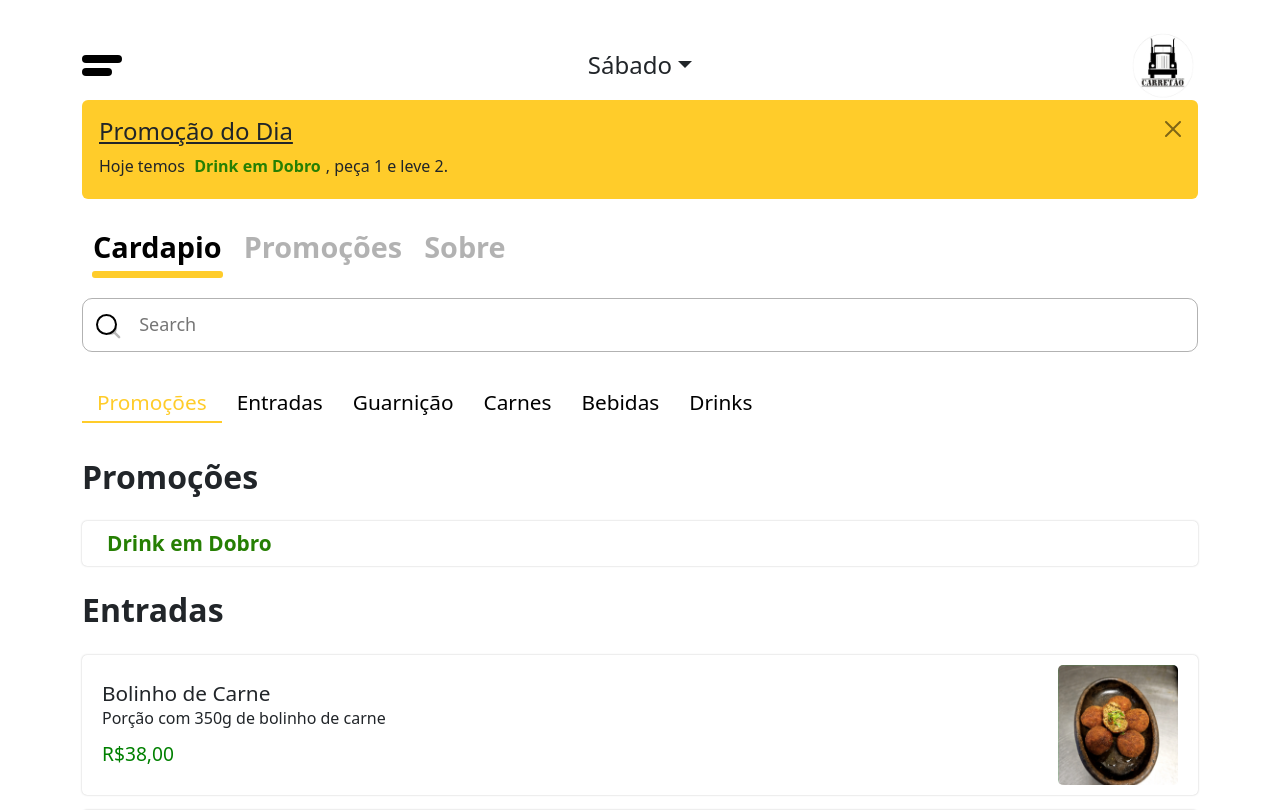
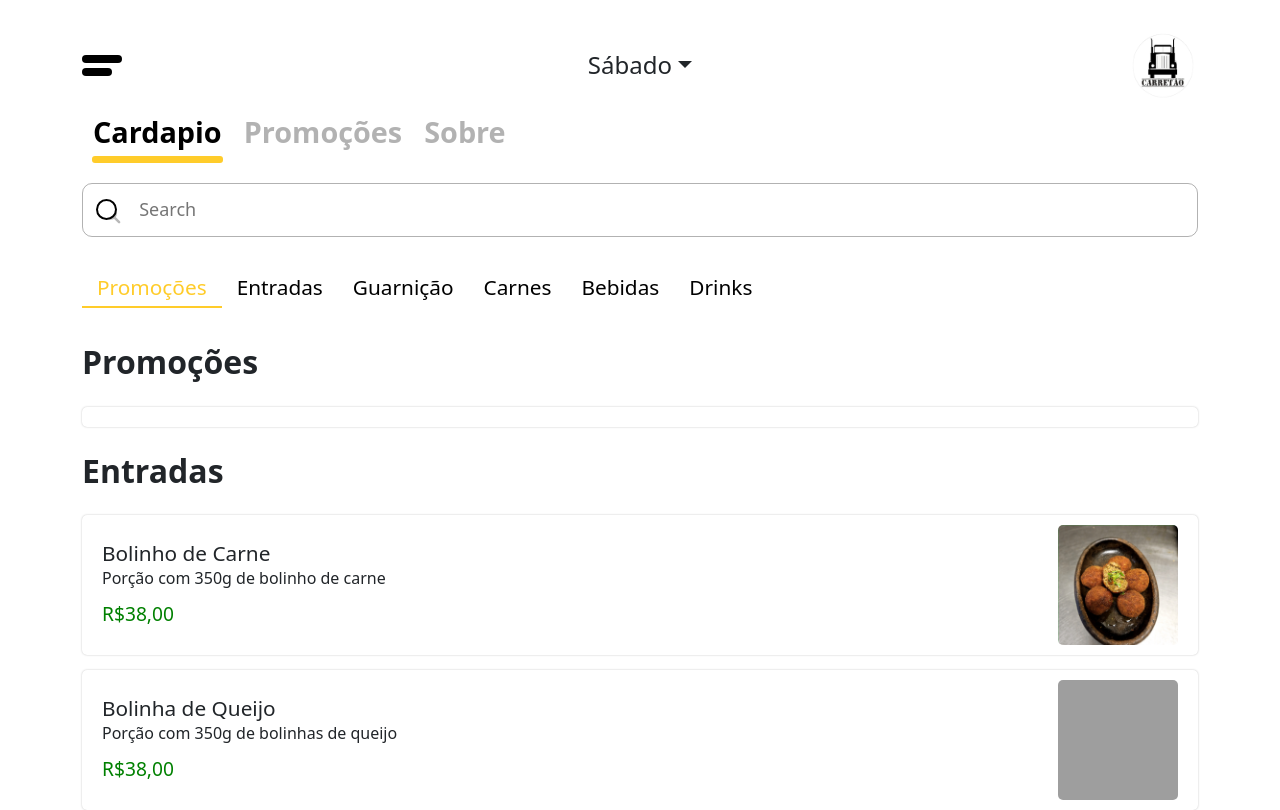
Before and after one commit to TRosetti/Carretao_Bar, a plain HTML site: page index.html in a window 1280 px wide. Shown: the top 810 px of the page. Drawn offline with nearby package versions, Linux system fonts and the light colour scheme; grey boxes are pictures that could not be loaded.

Commit message:
Promoção

```diff
--- a/index.html
+++ b/index.html
@@ -77,7 +77,7 @@
 
 
 
-            <div class="alert alert-dismissible fade show">
+            <div class="alert alert-dismissible fade show" style="display: none;">
 
                 <h4 class="alert-heading">Promoções</h4>
                 <p class="my-1">Confira nossas promoções no link abaixo ou clicando em Promoções ao lado do cardapio.</p>
--- a/js/card.js
+++ b/js/card.js
@@ -135,7 +135,8 @@ function changeMenu() {
 
         })
         if(promocoes != null){
-            promocoes.innerHTML = '<h2 class="card_title"><span>Drink em Dobro</span></h2>'
+            promocoes.innerHTML = ''
+            // promocoes.innerHTML = '<h2 class="card_title"><span>Drink em Dobro</span></h2>'
         }
         normalPricePopup.classList.remove('disabled')
         descountPricePopup.style.display = 'none'
```
